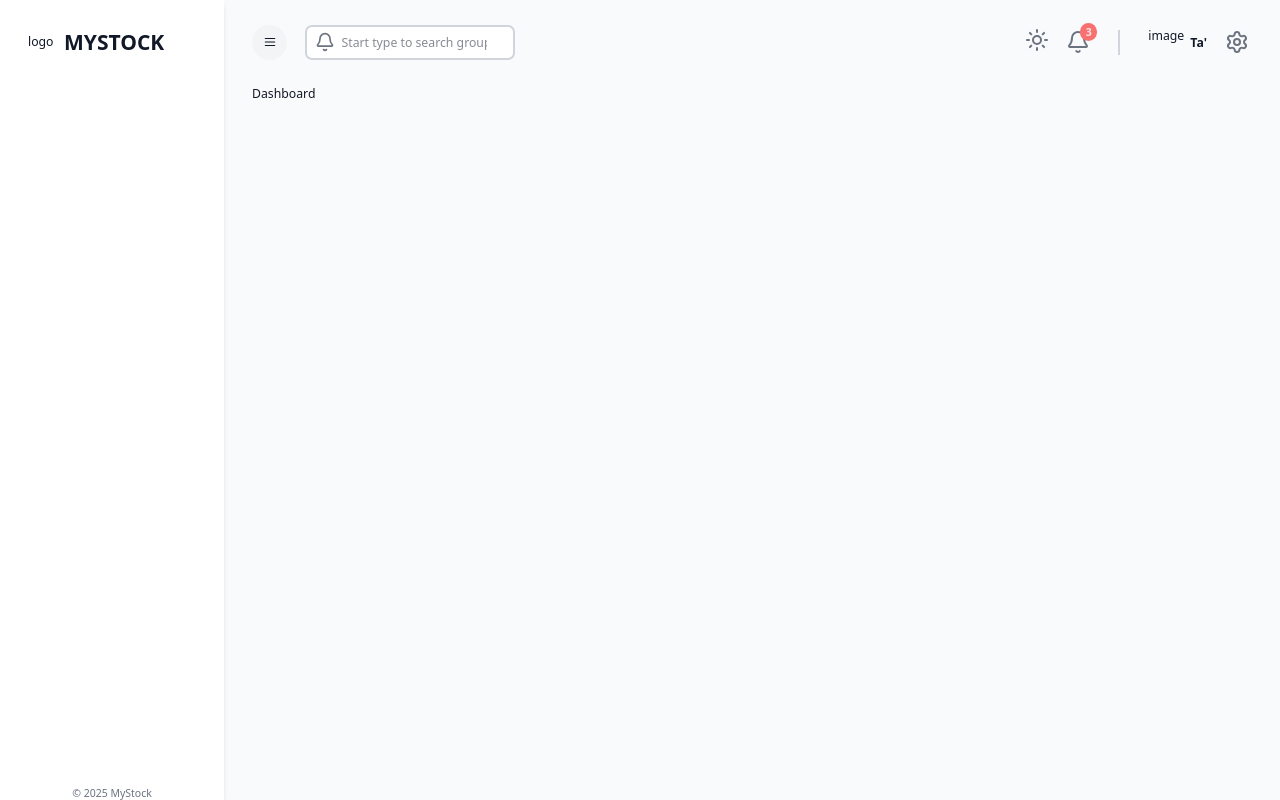
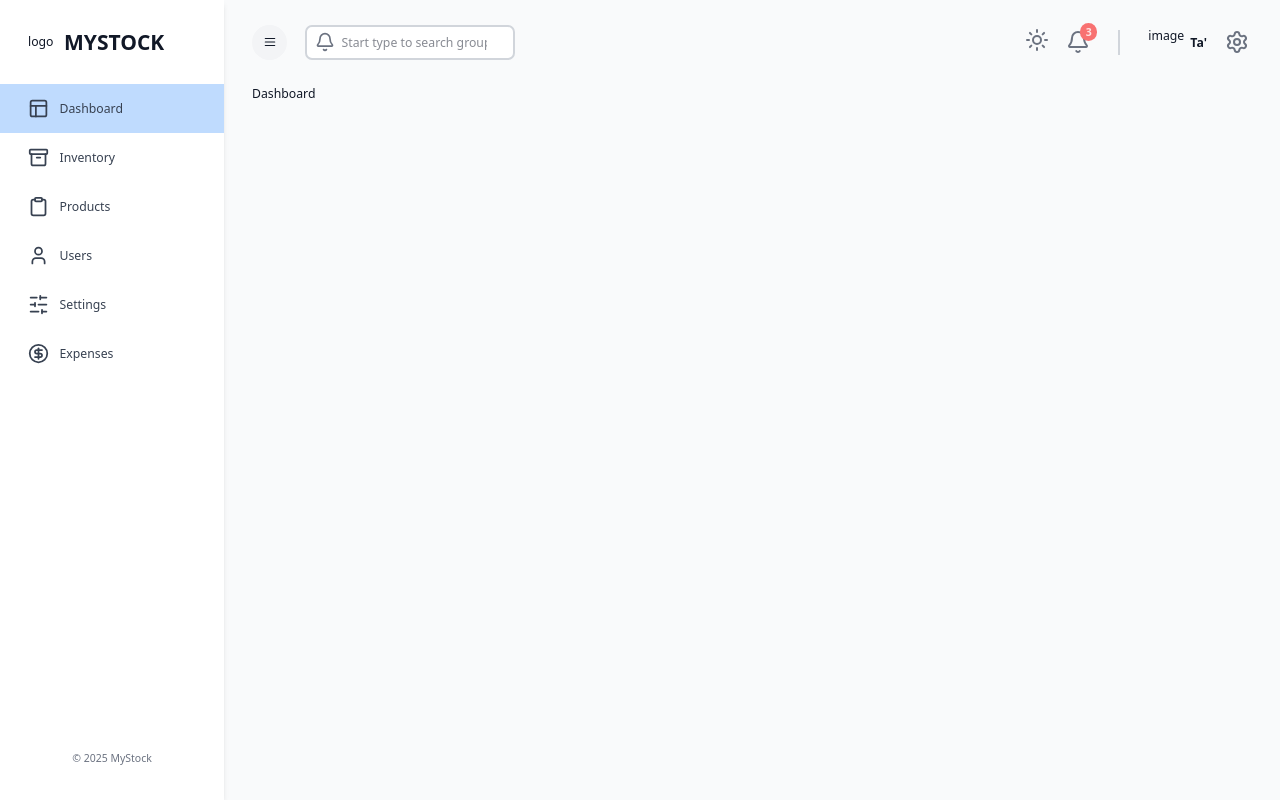
Before and after one commit to NTHB/Inventory_client, a Next.js app: page / in a window 1280 px wide. Built offline with nearby package versions, Linux system fonts and the light colour scheme; no server answers.

Commit message:
Update Sidebar component

```diff
--- a/src/app/(components)/Sidebar/index.tsx
+++ b/src/app/(components)/Sidebar/index.tsx
@@ -3,9 +3,49 @@
 import { useAppDispatch, useAppSelector } from "@/app/redux";
 import { setIsSidebarCollapsed } from "@/app/state";
 
-import { Menu } from 'lucide-react';
+import { Archive, CircleDollarSign, Clipboard, Layout, LucideIcon, Menu, SlidersHorizontal, User } from 'lucide-react';
+import Link from "next/link";
+import { usePathname } from "next/navigation";
 import React from 'react'
 
+interface SidebarLinkProps {
+    href: string;
+    icon: LucideIcon;
+    label: string;
+    isCollapsed: boolean;
+}
+
+const SidebarLink = ({
+    href,
+    icon: Icon,
+    label,
+    isCollapsed,
+}: SidebarLinkProps) => {
+    const pathname = usePathname();
+    const isActive =
+        pathname === href || (pathname === "/" && href === "/dashboard");
+
+    return (
+        <Link href={href}>
+            <div
+                className={`cursor-pointer flex items-center ${isCollapsed ? "justify-center py-4" : "justify-start px-8 py-4"
+                    }
+        hover:text-blue-500 hover:bg-blue-100 gap-3 transition-colors ${isActive ? "bg-blue-200 text-white" : ""
+                    }
+      }`}
+            >
+                <Icon className="w-6 h-6 !text-gray-700" />
+
+                <span
+                    className={`${isCollapsed ? "hidden" : "block"
+                        } font-medium text-gray-700`}
+                >
+                    {label}
+                </span>
+            </div>
+        </Link>
+    );
+};
 
 const Sidebar = () => {
     const dispatch = useAppDispatch();
@@ -33,10 +73,47 @@
             </div>
 
             {/* LINKS */}
-            <div className='flex-grow mt-8'>{/* link here */}</div>
+            <div className="flex-grow mt-8">
+                <SidebarLink
+                    href="/dashboard"
+                    icon={Layout}
+                    label="Dashboard"
+                    isCollapsed={isSidebarCollapsed}
+                />
+                <SidebarLink
+                    href="/inventory"
+                    icon={Archive}
+                    label="Inventory"
+                    isCollapsed={isSidebarCollapsed}
+                />
+                <SidebarLink
+                    href="/products"
+                    icon={Clipboard}
+                    label="Products"
+                    isCollapsed={isSidebarCollapsed}
+                />
+                <SidebarLink
+                    href="/users"
+                    icon={User}
+                    label="Users"
+                    isCollapsed={isSidebarCollapsed}
+                />
+                <SidebarLink
+                    href="/settings"
+                    icon={SlidersHorizontal}
+                    label="Settings"
+                    isCollapsed={isSidebarCollapsed}
+                />
+                <SidebarLink
+                    href="/expenses"
+                    icon={CircleDollarSign}
+                    label="Expenses"
+                    isCollapsed={isSidebarCollapsed}
+                />
+            </div>
 
             {/* FOOTER */}
-            <div>
+            <div className={`${isSidebarCollapsed ? "hidden" : "block"} mb-10`}>
                 <p className="text-center text-xs text-gray-500">&copy; 2025 MyStock</p>
             </div>
         </div>
```
